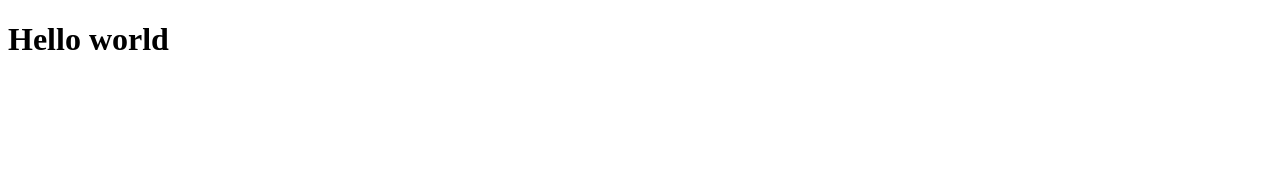
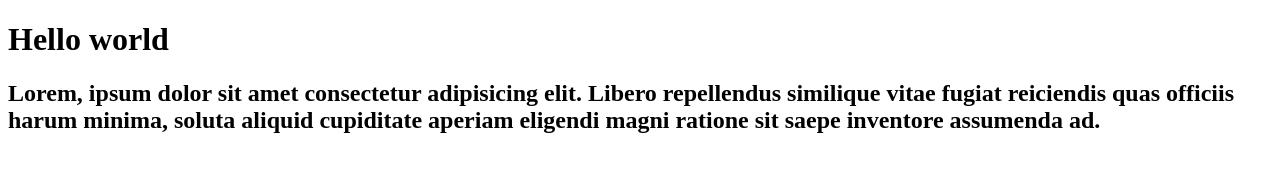
Before and after one commit to joaolenia/git-curso2, a plain HTML site: page index.html in a window 1280 px wide. Drawn offline with Linux system fonts and the light colour scheme.

Commit message:
modificando o index.html

```diff
--- a/index.html
+++ b/index.html
@@ -7,5 +7,6 @@
 </head>
 <body>
    <h1>Hello world</h1>
+   <h2>Lorem, ipsum dolor sit amet consectetur adipisicing elit. Libero repellendus similique vitae fugiat reiciendis quas officiis harum minima, soluta aliquid cupiditate aperiam eligendi magni ratione sit saepe inventore assumenda ad.</h2>
 </body>
 </html>
```
